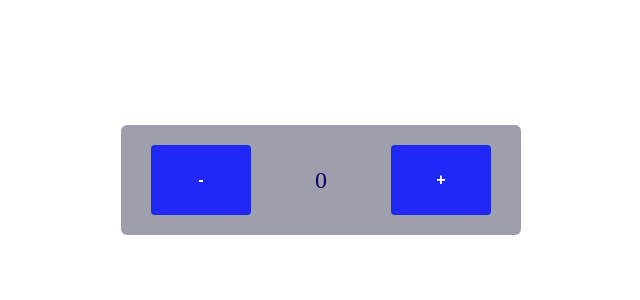
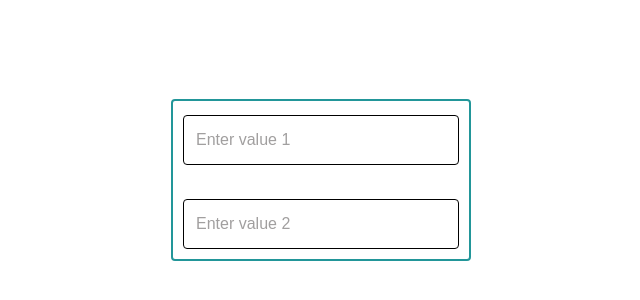
Before and after one commit to Akmi555/projec_02_ts, a React (Create React App) app: page / in a window 1280 px wide. Shown: the part 220-520 px from the top of the page, without its empty margins (319-959 px from the left). Built offline with nearby package versions, Linux system fonts and the light colour scheme; no server answers.

Commit message:
Homework011_1

```diff
--- a/src/App.tsx
+++ b/src/App.tsx
@@ -1,3 +1,4 @@
+
 import GlobalStyles from "./styes/GlobalStyles";
 
 // Lessons import
@@ -6,7 +7,7 @@ import GlobalStyles from "./styes/GlobalStyles";
 // import Lesson008 from "./lessons/Lesson008/Lesson008";
 // import Lesson009 from "./lessons/Lesson009/Lesson009";
 // import Lesson010 from "./lessons/Lesson010/Lesson010";
-import Lesson011 from "./lessons/Lesson011/Lesson011";
+// import Lesson011 from "./lessons/Lesson011/Lesson011";
 
 //Homeworks import
 // import Homework006 from "./homeworks/Homework006/Homework006";
@@ -14,6 +15,7 @@ import Lesson011 from "./lessons/Lesson011/Lesson011";
 // import Homework008 from "./homeworks/Homework008/Homework008";
 // import Homework009 from "./homeworks/Homework009/Homework009";
 // import Homework010 from "./homeworks/Homework010/Homework010";
+import Homework011 from "./homeworks/Homework011/Homework011";
 
 function App() {
   return (
@@ -29,7 +31,8 @@ function App() {
       {/* <Homework009/> */}
       {/* <Lesson010/> */}
       {/* <Homework010/> */}
-      <Lesson011/>
+      {/* <Lesson011/> */}
+      <Homework011/>
     </>
   );
 }
--- /dev/null
+++ b/src/homeworks/Homework011/Homework011.tsx
@@ -0,0 +1,50 @@
+import { ChangeEvent, useEffect, useState } from "react";
+import Input from "../../components/Input/Input";
+import { Homework011Component, FormWrapper } from "./styles";
+
+function Homework011() {
+  const [example1Value, setExample1Value] = useState<string>("");
+  const [example2Value, setExample2Value] = useState<string>("");
+
+  const changeExample1 = (event: ChangeEvent<HTMLInputElement>) => {
+    setExample1Value(event.target.value);
+  };
+
+  const changeExample2 = (event: ChangeEvent<HTMLInputElement>) => {
+    setExample2Value(event.target.value);
+  };
+
+  const getDog = async () => {
+    try {
+        const response = await fetch('https://dog.ceo/api/breeds/image/random')
+        const result = await response.json();
+        console.log(result);
+    } catch (error) {}
+  };
+
+  useEffect(() => {
+    console.log("test");
+    getDog();
+  }, [example1Value]);
+
+  return (
+    <Homework011Component>
+      <FormWrapper>
+        <Input
+          name="Example1"
+          placeholder="Enter value 1"
+          value={example1Value}
+          onChange={changeExample1}
+        />
+        <Input
+          name="Example2"
+          placeholder="Enter value 2"
+          value={example2Value}
+          onChange={changeExample2}
+        />
+      </FormWrapper>
+    </Homework011Component>
+  );
+}
+
+export default Homework011;
--- /dev/null
+++ b/src/homeworks/Homework011/styles.ts
@@ -0,0 +1,22 @@
+import styled from "@emotion/styled";
+
+export const Homework011Component = styled.div`
+    display: flex;
+    flex-direction: column;
+    align-items: center;
+    justify-content: center;
+    flex: 1;
+    gap: 30px;
+`
+
+export const FormWrapper = styled.div`
+    display: flex;
+    flex-direction: column;
+    align-items: center;
+    gap: 30px;
+    min-width: 300px;
+    max-width: 600px;
+    padding: 10px;
+    border: 2px solid #229699;
+    border-radius: 4px;
+`
```
